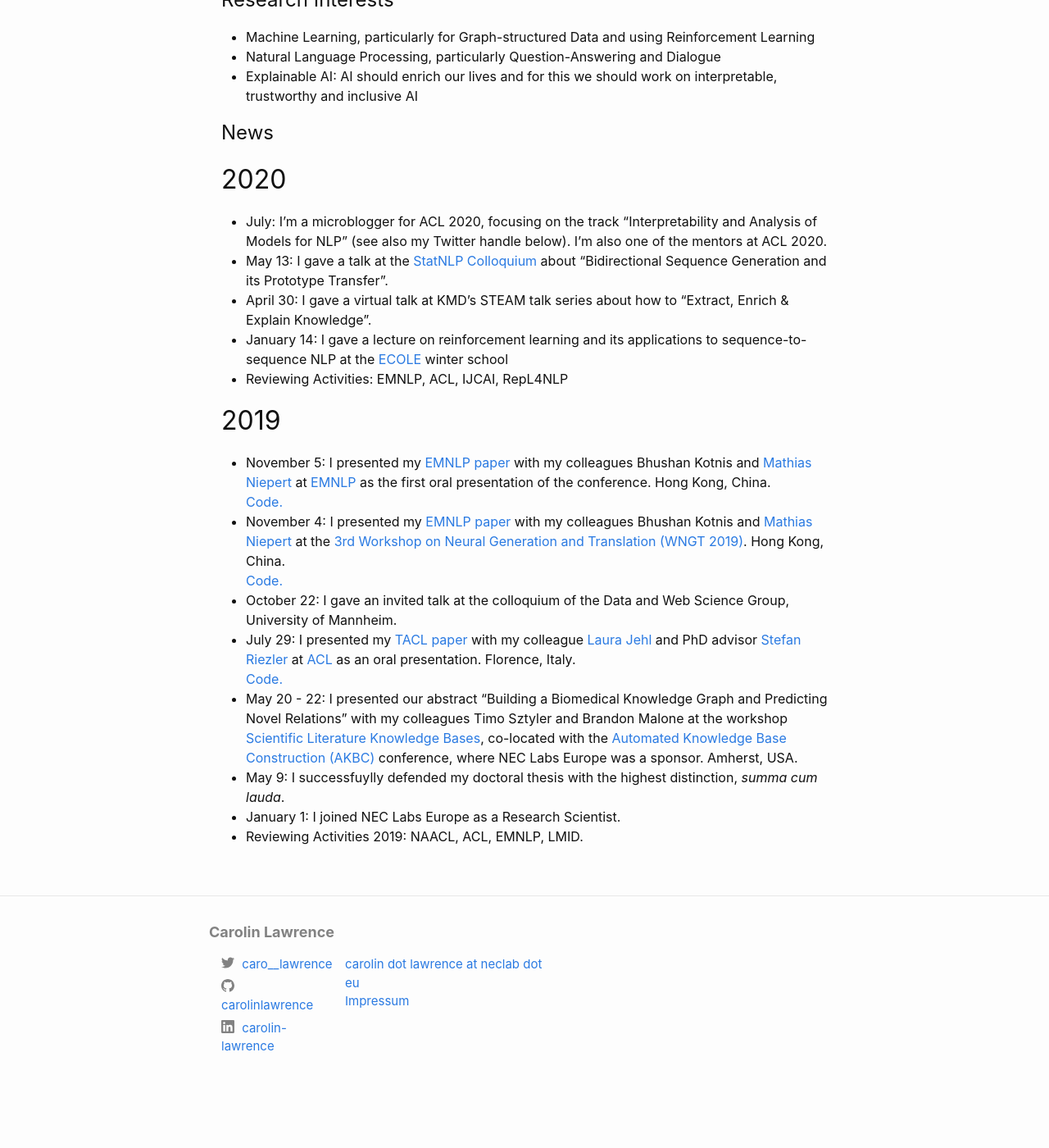
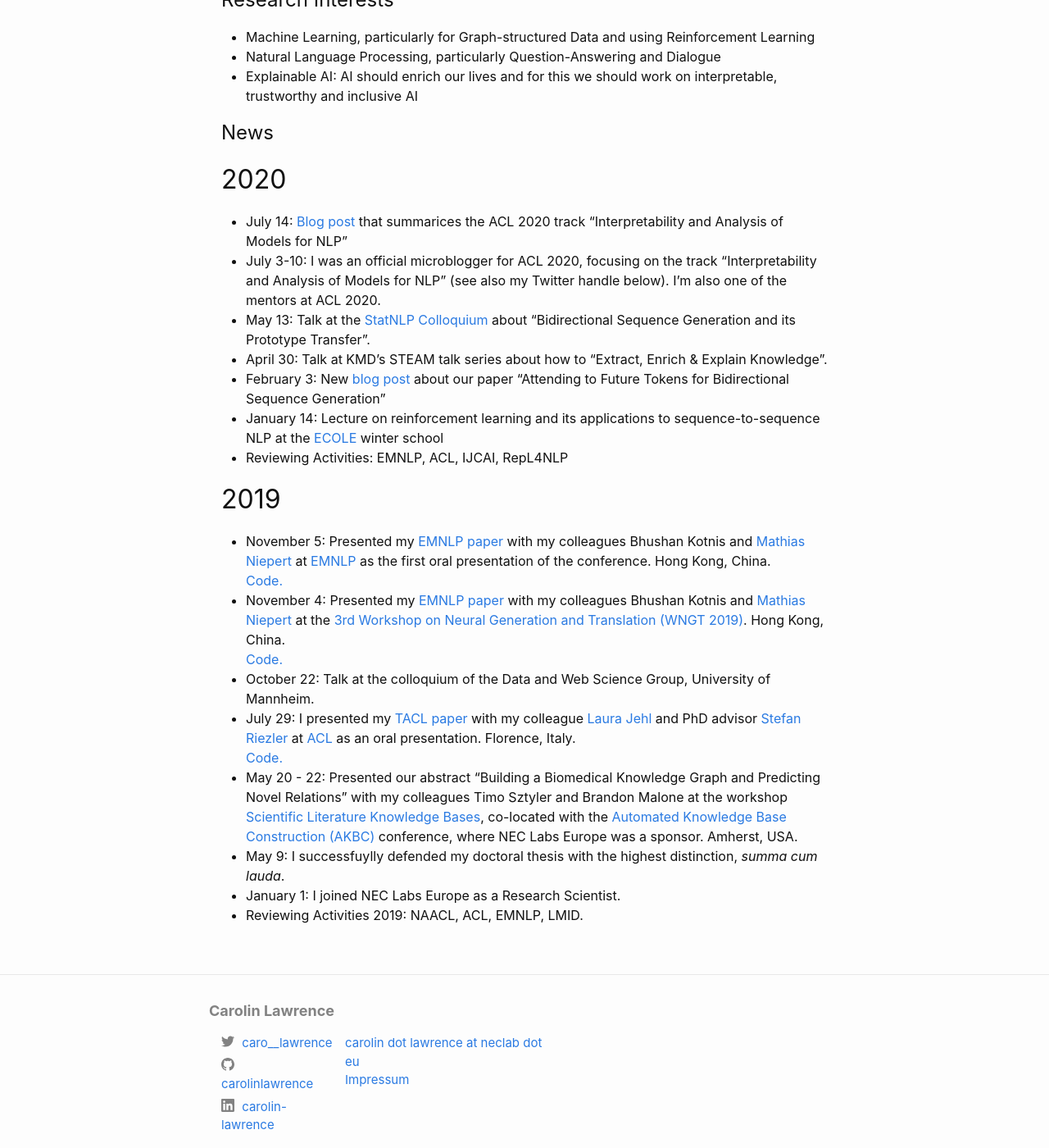
Before and after one commit to carolinlawrence/carolinlawrence.github.io, a Jekyll site: the page built from index.markdown, in a window 1280 px wide and 1400 px high, scrolled down 578 px. Shown: the whole window at 82% size. Built offline with Jekyll 4.4.1, drawn with Linux system fonts in a browser that asks for light colours; before the commit the page ends 1926 px from its top, so only the background shows below that.

Commit message:
Update index.markdown

```diff
--- a/index.markdown
+++ b/index.markdown
@@ -33,18 +33,20 @@ From 2014-2018 I was graduate research assistant and PhD student at the Statisti
 
 # News
 ## 2020
-* July: I'm a microblogger for ACL 2020, focusing on the track "Interpretability and Analysis of Models for NLP" (see also my Twitter handle below). I'm also one of the mentors at ACL 2020.
-* May 13: I gave a talk at the <a href="https://www.cl.uni-heidelberg.de/colloquium/statnlp/">StatNLP Colloquium</a> about "Bidirectional Sequence Generation and its Prototype Transfer".
-* April 30: I gave a virtual talk at KMD's STEAM talk series about how to "Extract, Enrich & Explain Knowledge".
-* January 14: I gave a lecture on reinforcement learning and its applications to sequence-to-sequence NLP at the <a href="https://ecole-itn.eu/">ECOLE</a> winter school
+* July 14: <a href="https://medium.com/@lawrence.carolin/interpretability-and-analysis-of-models-for-nlp-e6b977ac1dc6?source=friends_link&sk=02f3219600aebb081169e58354ff4b39">Blog post</a> that summarices the ACL 2020 track "Interpretability and Analysis of Models for NLP"
+* July 3-10: I was an official microblogger for ACL 2020, focusing on the track "Interpretability and Analysis of Models for NLP" (see also my Twitter handle below). I'm also one of the mentors at ACL 2020.
+* May 13: Talk at the <a href="https://www.cl.uni-heidelberg.de/colloquium/statnlp/">StatNLP Colloquium</a> about "Bidirectional Sequence Generation and its Prototype Transfer".
+* April 30: Talk at KMD's STEAM talk series about how to "Extract, Enrich & Explain Knowledge".
+* February 3: New <a href="https://www.neclab.eu/blog/attending-to-future-tokens-for-bidirectional-sequence-generation">blog post</a> about our paper "Attending to Future Tokens for Bidirectional Sequence Generation"
+* January 14: Lecture on reinforcement learning and its applications to sequence-to-sequence NLP at the <a href="https://ecole-itn.eu/">ECOLE</a> winter school
 * Reviewing Activities: EMNLP, ACL, IJCAI, RepL4NLP
 
 ## 2019
-* November 5: I presented my <a href='https://www.aclweb.org/anthology/D19-1001.pdf'>EMNLP paper</a> with my colleagues Bhushan Kotnis and <a href='http://www.matlog.net/'>Mathias Niepert</a> at <a href='https://sites.google.com/view/wngt19/home'>EMNLP</a> as the first oral presentation of the conference. Hong Kong, China.<br/> <a href='https://github.com/carolinlawrence/BiSon'>Code.</a>
-* November 4: I presented my <a href='https://www.aclweb.org/anthology/D19-1001.pdf'>EMNLP paper</a> with my colleagues Bhushan Kotnis and <a href='http://www.matlog.net/'>Mathias Niepert</a> at the <a href='https://sites.google.com/view/wngt19/home'>3rd Workshop on Neural Generation and Translation (WNGT 2019)</a>. Hong Kong, China.<br/> <a href='https://github.com/carolinlawrence/BiSon'>Code.</a>
-* October 22: I gave an invited talk at the colloquium of the Data and Web Science Group, University of Mannheim.
+* November 5: Presented my <a href='https://www.aclweb.org/anthology/D19-1001.pdf'>EMNLP paper</a> with my colleagues Bhushan Kotnis and <a href='http://www.matlog.net/'>Mathias Niepert</a> at <a href='https://sites.google.com/view/wngt19/home'>EMNLP</a> as the first oral presentation of the conference. Hong Kong, China.<br/> <a href='https://github.com/carolinlawrence/BiSon'>Code.</a>
+* November 4: Presented my <a href='https://www.aclweb.org/anthology/D19-1001.pdf'>EMNLP paper</a> with my colleagues Bhushan Kotnis and <a href='http://www.matlog.net/'>Mathias Niepert</a> at the <a href='https://sites.google.com/view/wngt19/home'>3rd Workshop on Neural Generation and Translation (WNGT 2019)</a>. Hong Kong, China.<br/> <a href='https://github.com/carolinlawrence/BiSon'>Code.</a>
+* October 22: Talk at the colloquium of the Data and Web Science Group, University of Mannheim.
 * July 29: I presented my <a href='https://www.transacl.org/ojs/index.php/tacl/article/view/1594'>TACL paper</a> with my colleague <a href='https://www.cl.uni-heidelberg.de/~jehl/'>Laura Jehl</a> and PhD advisor <a href='http://www.cl.uni-heidelberg.de/~riezler/'>Stefan Riezler</a> at <a href='http://www.acl2019.org/EN/index.xhtml'>ACL</a> as an oral presentation. Florence, Italy. <br/><a href='https://github.com/carolinlawrence/nematus'>Code.</a> <!--<a href='material/'>Slides.</a>-->
-* May 20 - 22: I presented our abstract "Building a Biomedical Knowledge Graph and Predicting Novel Relations" with my colleagues Timo Sztyler and Brandon Malone at the workshop <a href="https://sites.google.com/view/akbc-sci/home">Scientific Literature Knowledge Bases</a>, co-located with the <a href='https://www.akbc.ws/2019/'>Automated Knowledge Base Construction (AKBC)</a> conference, where NEC Labs Europe was a sponsor. Amherst, USA.
+* May 20 - 22: Presented our abstract "Building a Biomedical Knowledge Graph and Predicting Novel Relations" with my colleagues Timo Sztyler and Brandon Malone at the workshop <a href="https://sites.google.com/view/akbc-sci/home">Scientific Literature Knowledge Bases</a>, co-located with the <a href='https://www.akbc.ws/2019/'>Automated Knowledge Base Construction (AKBC)</a> conference, where NEC Labs Europe was a sponsor. Amherst, USA.
 * May 9: I successfuylly defended my doctoral thesis with the highest distinction, <i>summa cum lauda</i>.
 * January 1: I joined NEC Labs Europe as a Research Scientist.
 * Reviewing Activities 2019: NAACL, ACL, EMNLP, LMID.
```
